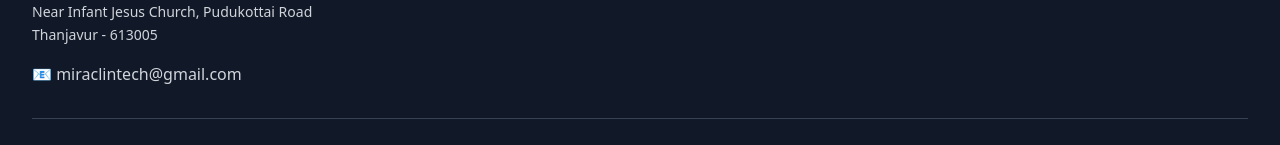
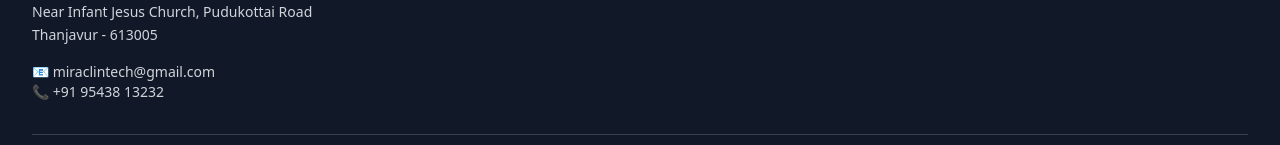
Before and after one commit to miracl-in/miracl-in.github.io, a Next.js app: page / in a window 1280 px wide. Shown: the part 5762-5907 px from the top of the page. Built offline with nearby package versions, Linux system fonts and the light colour scheme.

Commit message:
Update Footer.tsx details

```diff
--- a/components/Footer.tsx
+++ b/components/Footer.tsx
@@ -82,12 +82,10 @@ export default function Footer() {
                 Thanjavur - 613005
               </p>
 
-              <a
-                href="mailto:miraclintech@gmail.com"
-                className="text-gray-300 hover:text-white transition-colors"
-              >
-                📧 miraclintech@gmail.com
-              </a>
+              <p className="text-gray-300 text-sm">
+                📧 <a href="mailto:miraclintech@gmail.com" className="hover:text-white">miraclintech@gmail.com</a><br />
+                📞 <a href="tel:+919543813232" className="hover:text-white">+91 95438 13232</a>
+              </p>
             </div>
 
             {/* Quick Links */}
```
